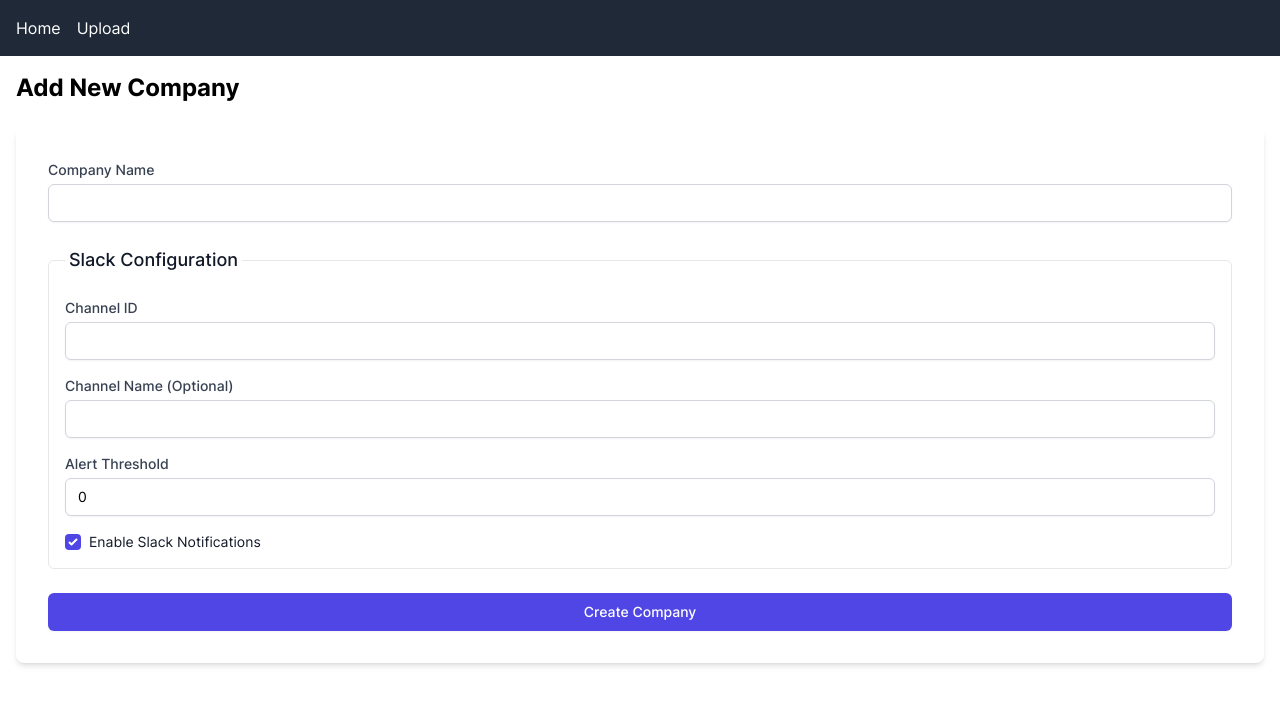
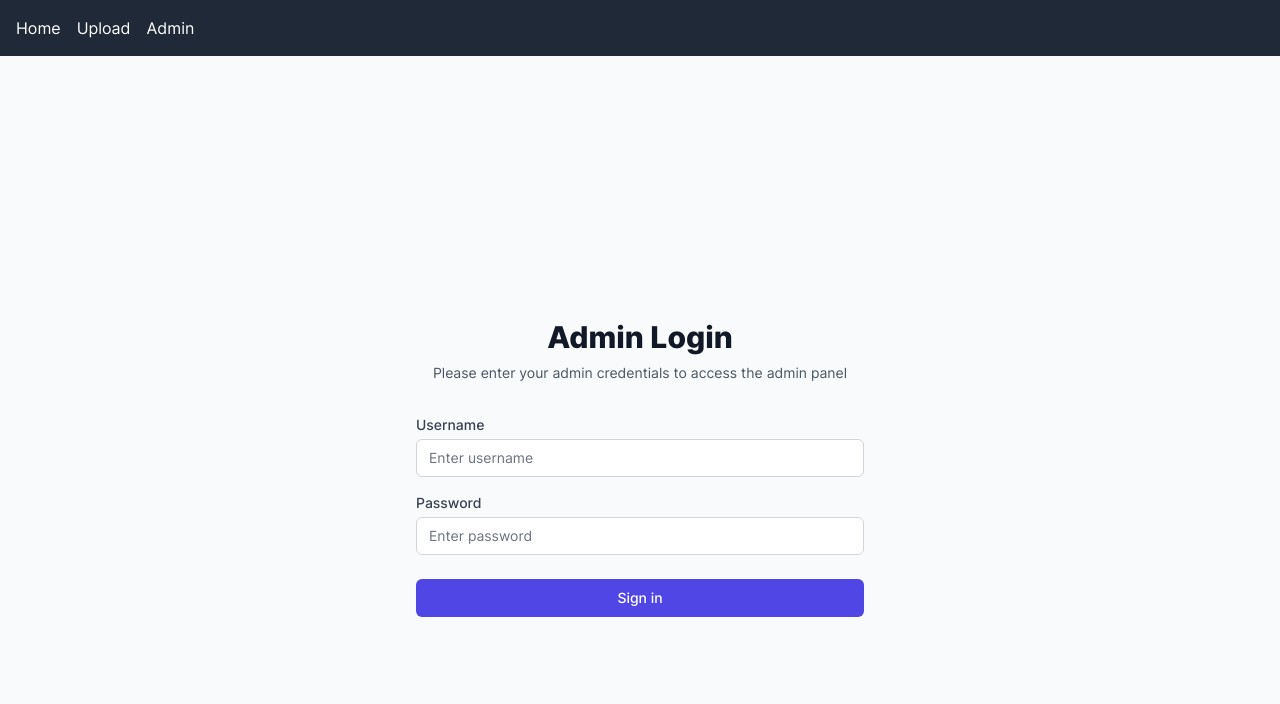
Before and after one commit to lazycoder1/wallet-listener, a Next.js app in the folder frontend/: page /admin/companies/new in a window 1280 px wide. Shown: the top 704 px of the page. Built offline with nearby package versions, Linux system fonts and the light colour scheme; no server answers.

Commit message:
adding login screen

```diff
--- /dev/null
+++ b/frontend/src/app/admin-login/page.tsx
@@ -0,0 +1,23 @@
+'use client';
+
+import AdminLogin from '@/components/AdminLogin';
+import { useAuth } from '@/lib/auth';
+import { useRouter } from 'next/navigation';
+import { useEffect } from 'react';
+
+export default function AdminLoginPage() {
+  const { isAuthenticated } = useAuth();
+  const router = useRouter();
+
+  useEffect(() => {
+    if (isAuthenticated) {
+      router.push('/admin/companies');
+    }
+  }, [isAuthenticated, router]);
+
+  const handleLoginSuccess = () => {
+    router.push('/admin/companies');
+  };
+
+  return <AdminLogin onSuccess={handleLoginSuccess} />;
+}
--- a/frontend/src/app/admin/companies/[id]/edit/page.tsx
+++ b/frontend/src/app/admin/companies/[id]/edit/page.tsx
@@ -118,7 +118,7 @@ export default function EditCompanyPage() {
     );
 
   return (
-    <div className='container mx-auto p-4'>
+    <div>
       <h1 className='text-2xl font-bold mb-6'>Edit Company</h1>
       {error && (
         <div
--- a/frontend/src/app/admin/companies/new/page.tsx
+++ b/frontend/src/app/admin/companies/new/page.tsx
@@ -65,7 +65,7 @@ export default function NewCompanyPage() {
   };
 
   return (
-    <div className='container mx-auto p-4'>
+    <div>
       <h1 className='text-2xl font-bold mb-6'>Add New Company</h1>
       {error && (
         <div
--- a/frontend/src/app/admin/companies/page.tsx
+++ b/frontend/src/app/admin/companies/page.tsx
@@ -146,7 +146,7 @@ export default function CompaniesPage() {
   }
 
   return (
-    <div className='container mx-auto p-4'>
+    <div>
       {/* Toast Notification Display */}
       {toast && (
         <div
--- /dev/null
+++ b/frontend/src/app/admin/layout.tsx
@@ -0,0 +1,12 @@
+'use client';
+
+import React from 'react';
+import ProtectedAdminLayout from '@/components/ProtectedAdminLayout';
+
+export default function AdminLayout({
+  children,
+}: {
+  children: React.ReactNode;
+}) {
+  return <ProtectedAdminLayout>{children}</ProtectedAdminLayout>;
+}
--- a/frontend/src/app/layout.tsx
+++ b/frontend/src/app/layout.tsx
@@ -7,6 +7,7 @@ import '@/styles/globals.css';
 import '@/styles/colors.css';
 
 import { siteConfig } from '@/constant/config';
+import { AuthProvider } from '@/lib/auth';
 
 // !STARTERCONF Change these default meta
 // !STARTERCONF Look at @/constant/config to change them
@@ -58,15 +59,20 @@ export default function RootLayout({
   return (
     <html lang='en'>
       <body>
+        <AuthProvider>
           <nav className='bg-gray-800 text-white p-4'>
             <div className='container mx-auto'>
               <Link href='/' className='mr-4'>
                 Home
               </Link>
-            <Link href='/upload'>Upload</Link>
+              <Link href='/upload' className='mr-4'>
+                Upload
+              </Link>
+              <Link href='/admin/companies'>Admin</Link>
             </div>
           </nav>
           {children}
+        </AuthProvider>
       </body>
     </html>
   );
--- /dev/null
+++ b/frontend/src/components/AdminLogin.tsx
@@ -0,0 +1,104 @@
+'use client';
+
+import React, { useState } from 'react';
+import { useAuth } from '../lib/auth';
+
+interface AdminLoginProps {
+  onSuccess?: () => void;
+}
+
+export default function AdminLogin({ onSuccess }: AdminLoginProps) {
+  const [username, setUsername] = useState('');
+  const [password, setPassword] = useState('');
+  const [error, setError] = useState('');
+  const [isSubmitting, setIsSubmitting] = useState(false);
+  const { login } = useAuth();
+
+  const handleSubmit = async (e: React.FormEvent) => {
+    e.preventDefault();
+    setError('');
+    setIsSubmitting(true);
+
+    const success = login(username, password);
+
+    if (success) {
+      onSuccess?.();
+    } else {
+      setError('Invalid username or password');
+    }
+
+    setIsSubmitting(false);
+  };
+
+  return (
+    <div className='min-h-screen flex items-center justify-center bg-gray-50 py-12 px-4 sm:px-6 lg:px-8'>
+      <div className='max-w-md w-full space-y-8'>
+        <div>
+          <h2 className='mt-6 text-center text-3xl font-extrabold text-gray-900'>
+            Admin Login
+          </h2>
+          <p className='mt-2 text-center text-sm text-gray-600'>
+            Please enter your admin credentials to access the admin panel
+          </p>
+        </div>
+        <form className='mt-8 space-y-6' onSubmit={handleSubmit}>
+          {error && (
+            <div className='bg-red-100 border border-red-400 text-red-700 px-4 py-3 rounded relative'>
+              {error}
+            </div>
+          )}
+          <div className='space-y-4'>
+            <div>
+              <label
+                htmlFor='username'
+                className='block text-sm font-medium text-gray-700'
+              >
+                Username
+              </label>
+              <input
+                id='username'
+                name='username'
+                type='text'
+                required
+                value={username}
+                onChange={(e) => setUsername(e.target.value)}
+                className='mt-1 appearance-none relative block w-full px-3 py-2 border border-gray-300 placeholder-gray-500 text-gray-900 rounded-md focus:outline-none focus:ring-indigo-500 focus:border-indigo-500 focus:z-10 sm:text-sm'
+                placeholder='Enter username'
+                disabled={isSubmitting}
+              />
+            </div>
+            <div>
+              <label
+                htmlFor='password'
+                className='block text-sm font-medium text-gray-700'
+              >
+                Password
+              </label>
+              <input
+                id='password'
+                name='password'
+                type='password'
+                required
+                value={password}
+                onChange={(e) => setPassword(e.target.value)}
+                className='mt-1 appearance-none relative block w-full px-3 py-2 border border-gray-300 placeholder-gray-500 text-gray-900 rounded-md focus:outline-none focus:ring-indigo-500 focus:border-indigo-500 focus:z-10 sm:text-sm'
+                placeholder='Enter password'
+                disabled={isSubmitting}
+              />
+            </div>
+          </div>
+
+          <div>
+            <button
+              type='submit'
+              disabled={isSubmitting}
+              className='group relative w-full flex justify-center py-2 px-4 border border-transparent text-sm font-medium rounded-md text-white bg-indigo-600 hover:bg-indigo-700 focus:outline-none focus:ring-2 focus:ring-offset-2 focus:ring-indigo-500 disabled:opacity-50 disabled:cursor-not-allowed'
+            >
+              {isSubmitting ? 'Signing in...' : 'Sign in'}
+            </button>
+          </div>
+        </form>
+      </div>
+    </div>
+  );
+}
--- /dev/null
+++ b/frontend/src/components/ProtectedAdminLayout.tsx
@@ -0,0 +1,73 @@
+'use client';
+
+import React, { ReactNode } from 'react';
+import Link from 'next/link';
+import { useAuth } from '../lib/auth';
+import AdminLogin from './AdminLogin';
+
+interface ProtectedAdminLayoutProps {
+  children: ReactNode;
+}
+
+export default function ProtectedAdminLayout({
+  children,
+}: ProtectedAdminLayoutProps) {
+  const { isAuthenticated, isLoading, logout } = useAuth();
+
+  if (isLoading) {
+    return (
+      <div className='min-h-screen flex items-center justify-center'>
+        <div className='text-center'>
+          <div className='animate-spin rounded-full h-32 w-32 border-b-2 border-gray-900 mx-auto'></div>
+          <p className='mt-4 text-gray-600'>Loading...</p>
+        </div>
+      </div>
+    );
+  }
+
+  if (!isAuthenticated) {
+    return <AdminLogin />;
+  }
+
+  return (
+    <div className='min-h-screen bg-gray-50'>
+      {/* Admin Header */}
+      <header className='bg-white shadow'>
+        <div className='max-w-7xl mx-auto px-4 sm:px-6 lg:px-8'>
+          <div className='flex justify-between items-center py-6'>
+            <div className='flex items-center'>
+              <h1 className='text-2xl font-bold text-gray-900'>
+                Wallet Watcher Admin
+              </h1>
+            </div>
+            <nav className='flex space-x-4'>
+              <Link
+                href='/admin/companies'
+                className='text-gray-600 hover:text-gray-900 px-3 py-2 rounded-md text-sm font-medium'
+              >
+                Companies
+              </Link>
+              <Link
+                href='/upload'
+                className='text-gray-600 hover:text-gray-900 px-3 py-2 rounded-md text-sm font-medium'
+              >
+                Upload
+              </Link>
+              <button
+                onClick={logout}
+                className='bg-red-600 hover:bg-red-700 text-white px-4 py-2 rounded-md text-sm font-medium'
+              >
+                Logout
+              </button>
+            </nav>
+          </div>
+        </div>
+      </header>
+
+      {/* Main Content */}
+      <main className='py-6'>
+        <div className='max-w-7xl mx-auto px-4 sm:px-6 lg:px-8'>{children}</div>
+      </main>
+    </div>
+  );
+}
--- /dev/null
+++ b/frontend/src/lib/auth.tsx
@@ -0,0 +1,84 @@
+'use client';
+
+import {
+  createContext,
+  useContext,
+  useEffect,
+  useState,
+  ReactNode,
+} from 'react';
+
+interface AuthContextType {
+  isAuthenticated: boolean;
+  login: (username: string, password: string) => boolean;
+  logout: () => void;
+  isLoading: boolean;
+}
+
+const AuthContext = createContext<AuthContextType | null>(null);
+
+// Admin credentials from environment variables
+const ADMIN_USERNAME = process.env.NEXT_PUBLIC_ADMIN_USERNAME || 'admin';
+const ADMIN_PASSWORD = process.env.NEXT_PUBLIC_ADMIN_PASSWORD || 'admin123';
+
+const AUTH_STORAGE_KEY = 'wallet_watcher_admin_auth';
+
+export function AuthProvider({ children }: { children: ReactNode }) {
+  const [isAuthenticated, setIsAuthenticated] = useState(false);
+  const [isLoading, setIsLoading] = useState(true);
+
+  useEffect(() => {
+    // Check if user is already authenticated on mount
+    const storedAuth = localStorage.getItem(AUTH_STORAGE_KEY);
+    if (storedAuth) {
+      try {
+        const authData = JSON.parse(storedAuth);
+        // Check if the session is still valid (expires after 24 hours)
+        const now = new Date().getTime();
+        if (
+          authData.timestamp &&
+          now - authData.timestamp < 24 * 60 * 60 * 1000
+        ) {
+          setIsAuthenticated(true);
+        } else {
+          localStorage.removeItem(AUTH_STORAGE_KEY);
+        }
+      } catch (error) {
+        localStorage.removeItem(AUTH_STORAGE_KEY);
+      }
+    }
+    setIsLoading(false);
+  }, []);
+
+  const login = (username: string, password: string): boolean => {
+    if (username === ADMIN_USERNAME && password === ADMIN_PASSWORD) {
+      const authData = {
+        authenticated: true,
+        timestamp: new Date().getTime(),
+      };
+      localStorage.setItem(AUTH_STORAGE_KEY, JSON.stringify(authData));
+      setIsAuthenticated(true);
+      return true;
+    }
+    return false;
+  };
+
+  const logout = () => {
+    localStorage.removeItem(AUTH_STORAGE_KEY);
+    setIsAuthenticated(false);
+  };
+
+  return (
+    <AuthContext.Provider value={{ isAuthenticated, login, logout, isLoading }}>
+      {children}
+    </AuthContext.Provider>
+  );
+}
+
+export function useAuth() {
+  const context = useContext(AuthContext);
+  if (!context) {
+    throw new Error('useAuth must be used within an AuthProvider');
+  }
+  return context;
+}
```
Lines whose indentation alone changed are shown as unchanged.
